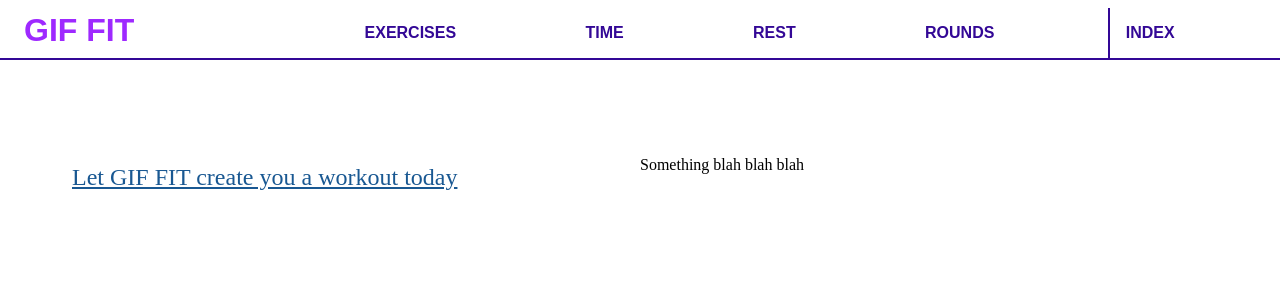
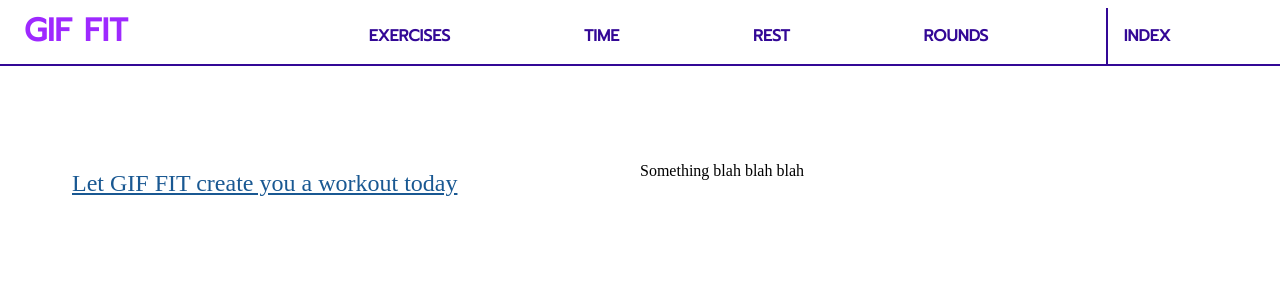
Before and after one commit to jamesncox/gif-fit-2.0, a React (Create React App) app: page / in a window 1280 px wide. Shown: the top 300 px of the page. Built offline with nearby package versions, Linux system fonts and the light colour scheme.

Commit message:
Add Prompt google font

```diff
--- a/src/stylesheets/App.css
+++ b/src/stylesheets/App.css
@@ -1,3 +1,6 @@
+@import url('https://fonts.googleapis.com/css2?family=Kanit&display=swap');
+@import url('https://fonts.googleapis.com/css2?family=Prompt&display=swap');
+
 .App {
   margin-top: -2rem;
   margin-right: -1rem;
@@ -5,6 +8,9 @@
 }
 
 :root {
+  /* fonts */
+  --kanit: 'Prompt', sans-serif;
+
   /* neutrals */
   --black: black;
   --white: white;
--- a/src/stylesheets/SideNav.css
+++ b/src/stylesheets/SideNav.css
@@ -1,5 +1,5 @@
 .sidenav {
-    font-family: Arial;
+    font-family: var(--kanit);
     height: 100%;
     width: 0;
     position: fixed;
@@ -41,7 +41,7 @@
 }
 
 .sidenav-hamburger-wrapper {
-  font-family: Arial;
+  font-family: var(--kanit);
   display: flex;
   border-bottom: 2px solid var(--dark-purple);
 }
@@ -57,7 +57,7 @@
 
 .sidenav-title {
   position: fixed;
-  margin-top: 36px;
+  margin-top: 30px;
   margin-left: 4rem;
   color: var(--purple-pink);
 }
--- a/src/stylesheets/TopNav.css
+++ b/src/stylesheets/TopNav.css
@@ -2,7 +2,7 @@
 .top-nav {
     background-color: white;
     overflow: hidden;
-    font-family: Arial;
+    font-family: var(--kanit);
     border-bottom: 2px solid var(--dark-purple);
 }
 
@@ -10,7 +10,7 @@
 .title {
     float: left;
     color: var(--purple-pink);
-    margin-top: 2.25rem;
+    margin-top: 30px;
     margin-bottom: -1rem;
     margin-left: 2rem;
     margin-right: 1rem;
```
